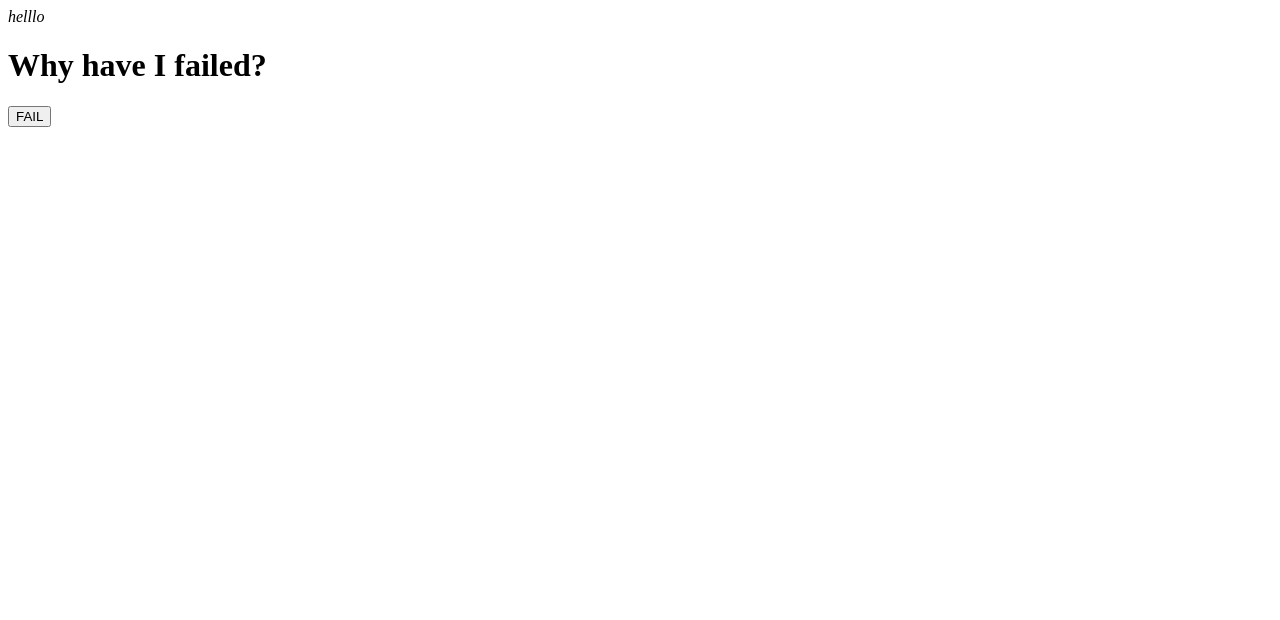
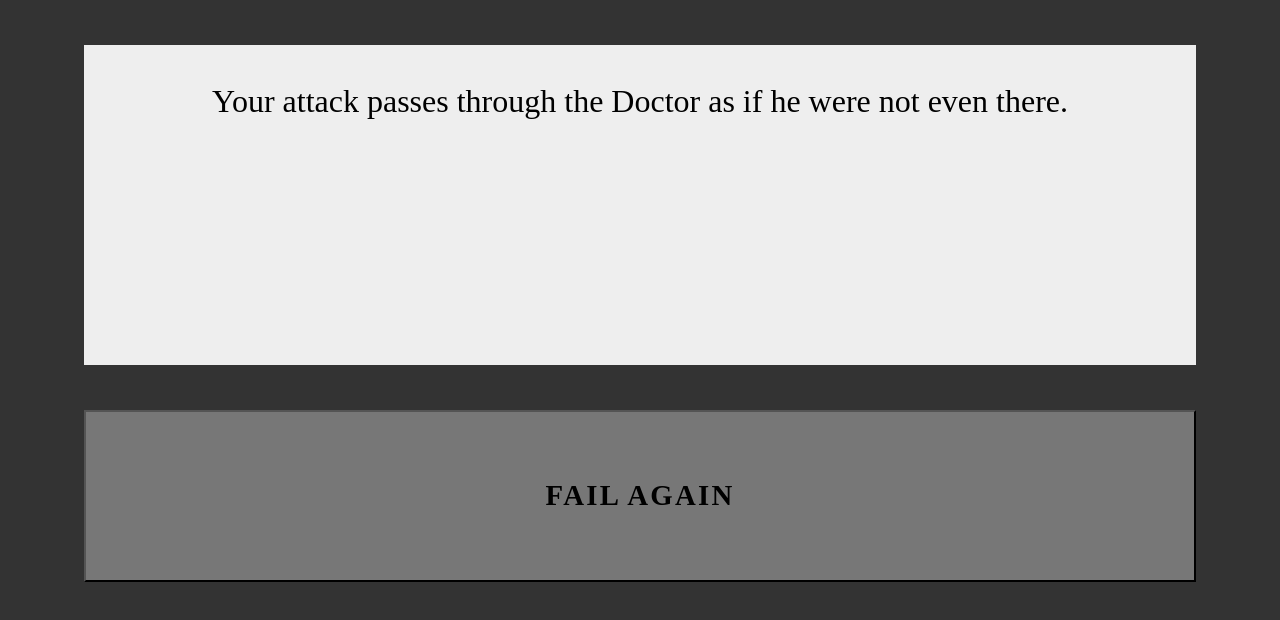
Before and after one commit to fanaugen/kdl_fail, a plain HTML site: page index.html in a window 1280 px wide. Both pictures are taken after a click on the button "FAIL". Drawn offline with nearby package versions, Linux system fonts and the light colour scheme.

Commit message:
styling and button

```diff
--- a/index.html
+++ b/index.html
@@ -1,11 +1,102 @@
+<head>
 <script src="https://cdnjs.cloudflare.com/ajax/libs/jquery/3.6.1/jquery.min.js" integrity="sha512-aVKKRRi/Q/YV+4mjoKBsE4x3H+BkegoM/em46NNlCqNTmUYADjBbeNefNxYV7giUp0VxICtqdrbqU7iVaeZNXA==" crossorigin="anonymous" referrerpolicy="no-referrer"></script>
 <script type="text/javascript">
 
+  var reasons = [
+  "You are caught on a piece of furniture and unable to free yourself for minutes.",
+  "The Doctor speaks to you about a subject that on reflection makes no sense.",
+  "You cannot think over the sound of a passing train that no one else can hear. ",
+  "A flock of bats engulfs your head. You are powerless to evade them.",
+  "You have somehow mistaken a child’s toy for Doctor Lucky. ",
+  "The burden of a wasted life weighs heavy on your brow. You miss. ",
+  "You are overcome with a sense of affection for the old man. It will pass.",
+  "The Doctor wheels around and accidentally hits you in the head with a shovel. ",
+  "Your feet stick to the floor. The Doctor escapes.",
+  "For a moment you believe yourself to be someone else. It is alarming.",
+  "Without warning, the Doctor begins to spin. It drives you to distraction.",
+  "You are stupid, stupid, stupid.",
+  "Suddenly you find yourself unable to recall whether a straight beats a flush.",
+  "What you thought was a weapon was only a banana. You abandon the peel.",
+  "The Doctor disappears from your path, ducking randomly here and there.",
+  "An allergy to dust mites gets the better of you.",
+  "As you approach the Doctor, you tumble through a trap door.",
+  "A wizened kung fu master intervenes on the Doctor’s behalf, then vanishes.",
+  "You forget.",
+  "While sneaking up on the Doctor, you are overcome by the urge to sing.",
+  "Loose ceiling tiles crash to the floor as you approach the Doctor. He escapes.",
+  "Your attack passes through the Doctor as if he were not even there.",
+  "The Doctor inexplicably vanishes in a cloud of feathers.",
+  "The Doctor turns to you, waxing rhapsodic on his recent polar adventure.",
+  "Your cares melt away as distant strains of Mozart drift through the mansion.",
+  "You are frozen in place by the garish melody of a passing ice cream truck.",
+  "A door frame hits you squarely in the head. The Doctor moves on.",
+  "You slip on an out-of-place banana peel, hurtling hilariously into the air. ",
+  "Doctor Lucky pauses to examine his own thumbs. You are thrown off guard.",
+  "Doctor Lucky’s cat howls. You hate it more than him. The moment passes.",
+  "A drip of water. Is it rain? Another, and you slip, falling on your nose.",
+  "A sense of dread inhibits your every physical act.",
+  "Chattering mice distract you momentarily from your chosen course.",
+  "Suddenly, a pause; a thought; a shudder. Did you leave the iron on?",
+  "Doctor Lucky’s jacket conceals a well-placed deck of playing cards.",
+  "Your thoughts turn to a misspent youth.",
+  "You question your freshness.",
+  "The Doctor turns to you and asks you for the time. You are distracted.",
+  "In the darkness, a shadow. Another guest? You pause. The Doctor is gone.",
+  "Creaking floorboards. The trickery of shadows. Fate conspires against you.",
+  "“This tastes like rat poison! I love rat poison!”",
+  "A hint of regret stays your hand. It won’t last."
+  ];
+
+  var random_reason = function() {
+    return reasons[Math.floor(Math.random() * reasons.length)]
+  };
+
   $().ready(function() {
-    $("#output").html("<i>helllo</i>")
+    $("#trigger").click(function(){
+      $("#output").html(random_reason());
+      $("#trigger").text("FAIL AGAIN");
+    });
   });
 
 </script>
-<div id="output"></div>
-<h1>Why have I failed?</h1>
-<button id="trigger">FAIL</button>
+
+<style type="text/css">
+  body {
+    background: #333;
+  }
+  .container {
+    width: 88%;
+    margin: 2em auto;
+    text-align: center;
+  }
+  #output {
+    min-height: 10em;
+    margin: 1.4em auto;
+    padding: 1.2em;
+    font-size: 200%;
+    background: #eee;
+    box-sizing: border-box;
+    vertical-align: middle;
+  }
+  #trigger {
+    height: 6em;
+    width: 100%;
+    font-family: 'Droid Serif',serif;
+    font-weight: bold;
+    letter-spacing: .14rem;
+    font-size: 180%;
+    background-color: #777;
+  }
+</style>
+</head>
+
+<body>
+<div class="container">
+  <div id="output">
+    <span style="color:#999">
+      Failed to kill Doctor Lucky? Tap the button below.
+    </span>
+  </div>
+  <button id="trigger">FAIL</button>
+</div>
+</body>
```
